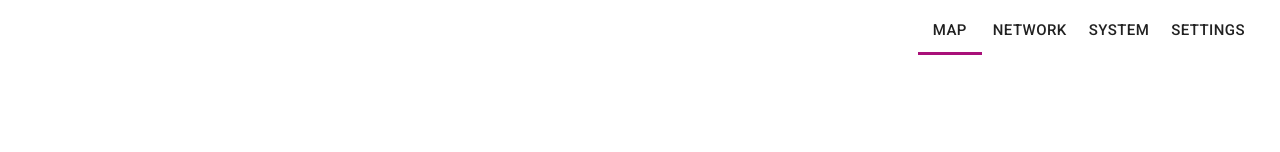
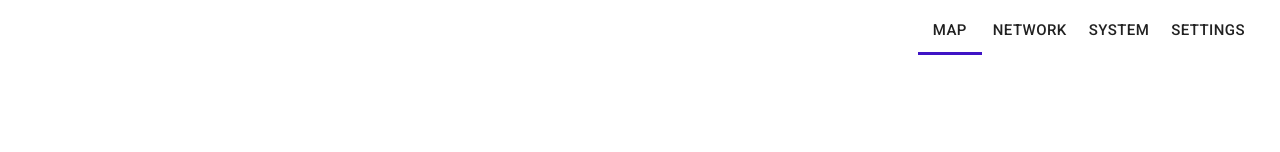
Before and after one commit to HyperRTLS/hyperrtls-dashboard, a Next.js app: page / in a window 1280 px wide. Shown: the top 152 px of the page. Built offline with nearby package versions, Linux system fonts and the light colour scheme.

Commit message:
feat(theme): Change theme primary color

```diff
--- a/components/ThemeProvider.tsx
+++ b/components/ThemeProvider.tsx
@@ -21,7 +21,7 @@ function ThemeProvider({ children }: React.PropsWithChildren) {
           palette: {
             mode: prefersLightMode ? 'light' : 'dark',
             primary: {
-              main: '#A91079',
+              main: '#3F14C5',
             },
           },
         }),
```
